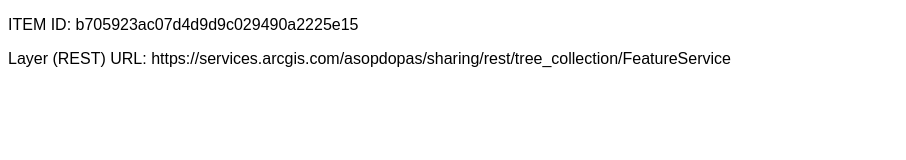
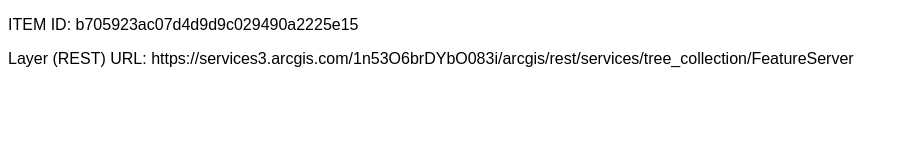
Before and after one commit to melouellette/melouellette.github.io, a plain HTML site: page Week4/ArcGISDeveloper.html in a window 1280 px wide. Shown: the whole page, without its empty margins (0-906 px from the left). Drawn offline with Linux system fonts and the light colour scheme.

Commit message:
link fix

```diff
--- a/Week4/ArcGISDeveloper.html
+++ b/Week4/ArcGISDeveloper.html
@@ -8,7 +8,7 @@
 </head>
   <body>
     <p>ITEM ID: b705923ac07d4d9d9c029490a2225e15</p>
-    <p>Layer (REST) URL: https://services.arcgis.com/asopdopas/sharing/rest/tree_collection/FeatureService
+    <p>Layer (REST) URL: https://services3.arcgis.com/1n53O6brDYbO083i/arcgis/rest/services/tree_collection/FeatureServer
     </p>
   </body>
 </html>
```
